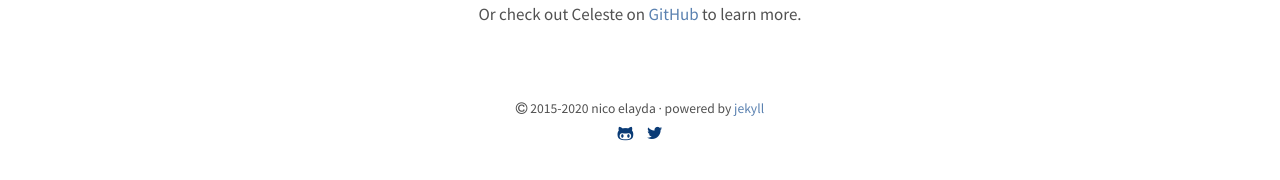
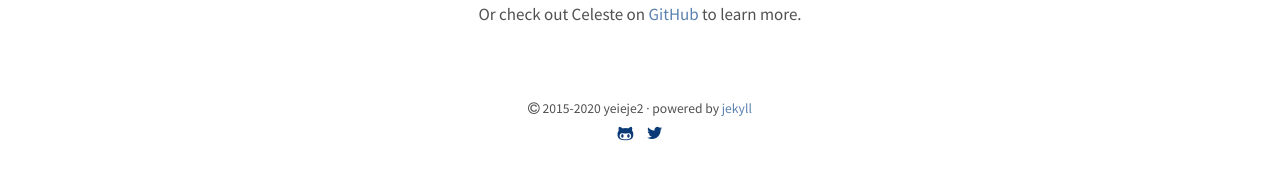
Before and after one commit to iwdstry/yeieje_pool, a Jekyll site: the page built from index.html, in a window 1280 px wide. Shown: the part 390-570 px from the top of the page. Built offline with Jekyll 4.4.1, drawn with Linux system fonts in a browser that asks for light colours; the list of posts is cut into pages by our own code.

Commit message:
Update _config.yml

```diff
--- a/_config.yml
+++ b/_config.yml
@@ -19,9 +19,9 @@ sass:
   style:
 
 author:
-  name: Nico Elayda
-  url:  nicoelayda.github.io
-  email:  nico@elayda.com
+  name: yeieje2
+  url:  https://iwdstry.github.io/yeieje_pool/
+
 
 plugins:
   - jekyll-coffeescript
```
